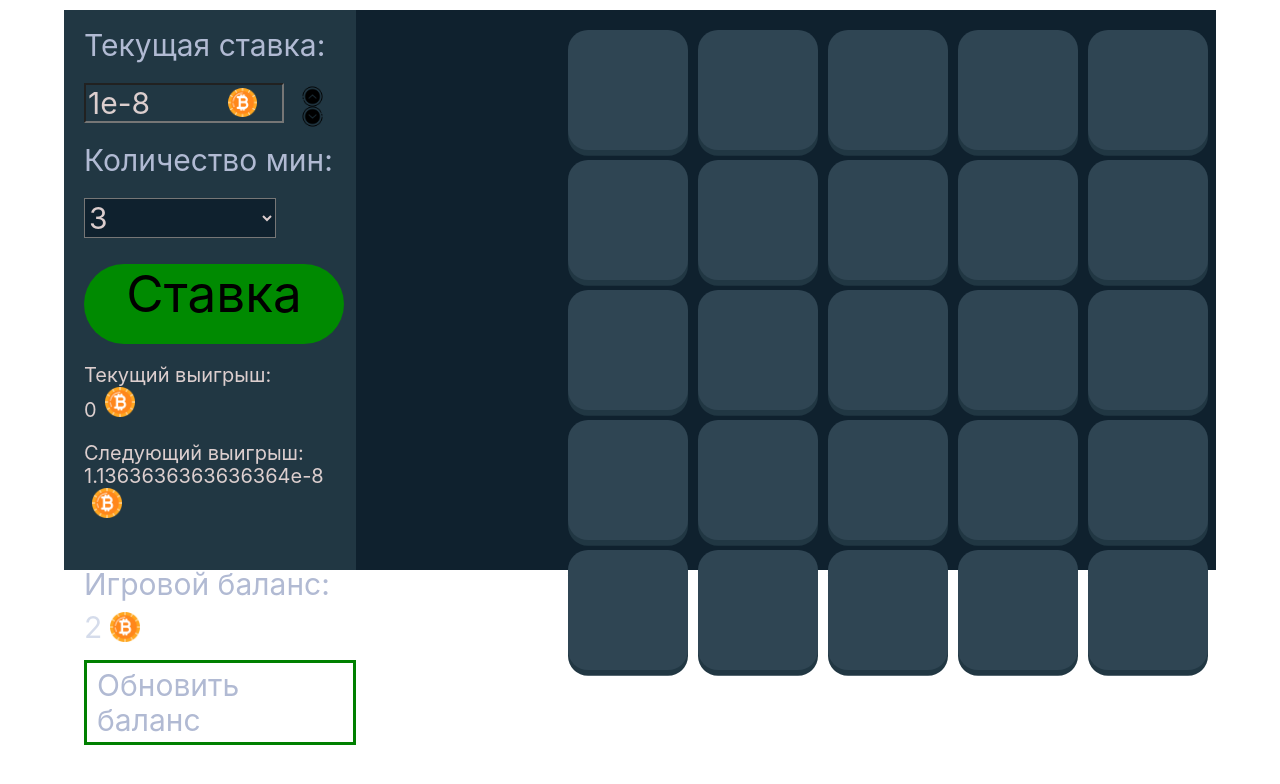
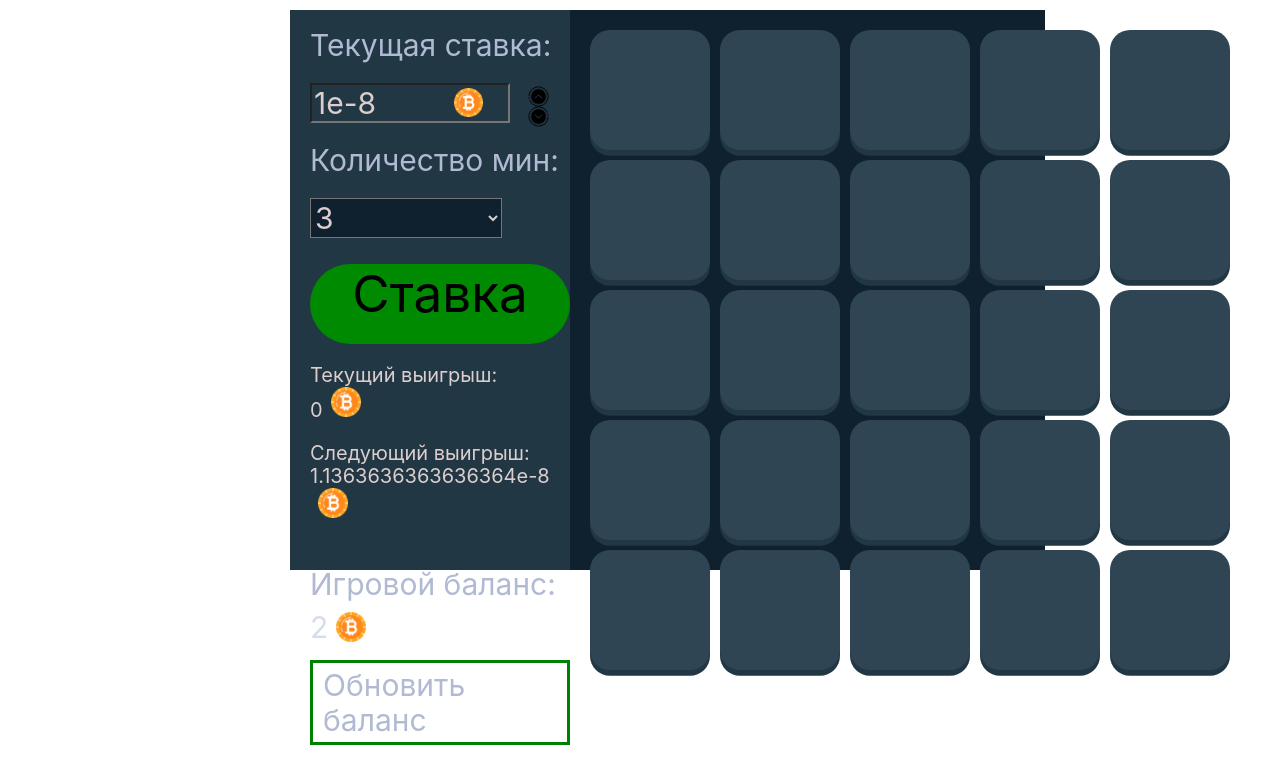
Before and after one commit to hdjdwo/my-mines-game, a React (Create React App) app: page / in a window 1280 px wide. Shown: the top 784 px of the page. Built offline with nearby package versions, Linux system fonts and the light colour scheme.

Commit message:
fix: gh-pages

```diff
--- a/src/App.css
+++ b/src/App.css
@@ -1,9 +1,10 @@
 .App {
   display: flex;
   background-color: #121010;
-  width: 90dvw;
-  max-width: 1200px;
+   width: 90dvw;
+  max-width: 700px;
   height: 70dvh;
+  max-height: 800px;
   margin-top: 20px;
   font-size: clamp(1.5rem, 4vw, 2.5rem);
 }
--- a/src/components/BetPanel/BetPanel.module.css
+++ b/src/components/BetPanel/BetPanel.module.css
@@ -2,9 +2,10 @@
   display: flex;
   flex-direction: column;
   justify-content: start;
-  height: 100%;
-  max-height: 770px;
-  width: 30dvw;
+   width: 90dvw;
+  max-width: 700px;
+  height: 70dvh;
+  max-height: 800px;
   align-items: start;
   padding-left: 1rem;
   background-color: var(--grey-500);
--- a/src/components/MinesField/MinesField.module.css
+++ b/src/components/MinesField/MinesField.module.css
@@ -2,8 +2,10 @@
   display: flex;
   justify-content: center;
   background-color: var(--grey-700);
-  width: 100%;
-  height: 100%;
+  width: 90dvw;
+  max-width: 700px;
+  height: 70dvh;
+  max-height: 800px;
 }
 
 .field{
@@ -15,7 +17,7 @@
   width: 34dvw;
   height: 55dvh;
   gap: 0.5rem;
-  max-height: 900px;
+  max-height: 750px;
 }
 
 .text {
--- a/src/index.css
+++ b/src/index.css
@@ -33,6 +33,7 @@ code {
   justify-content: center;
   box-sizing: border-box;
   height: 70dvh;
+  max-height: 900px;
 }
 
 html {
```
